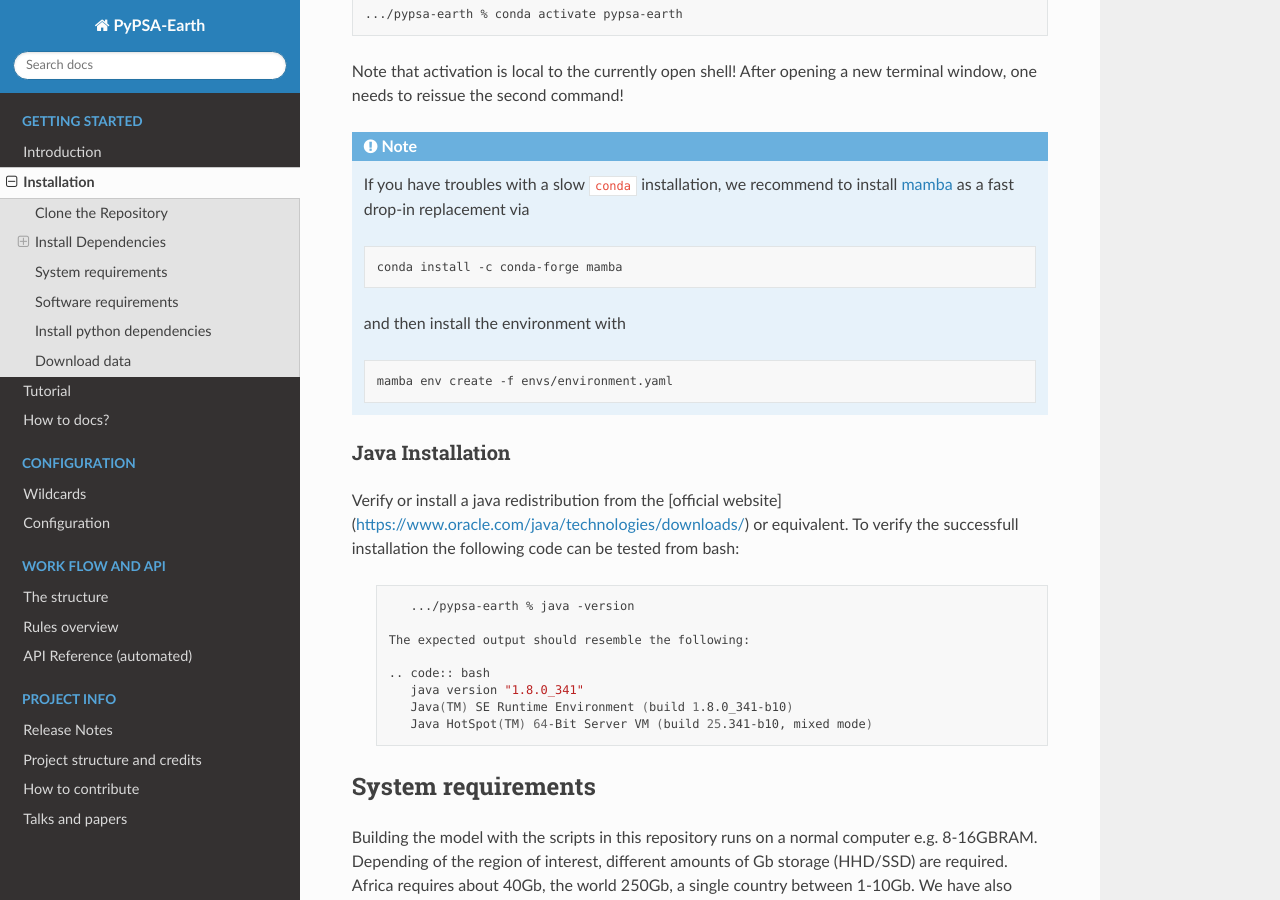
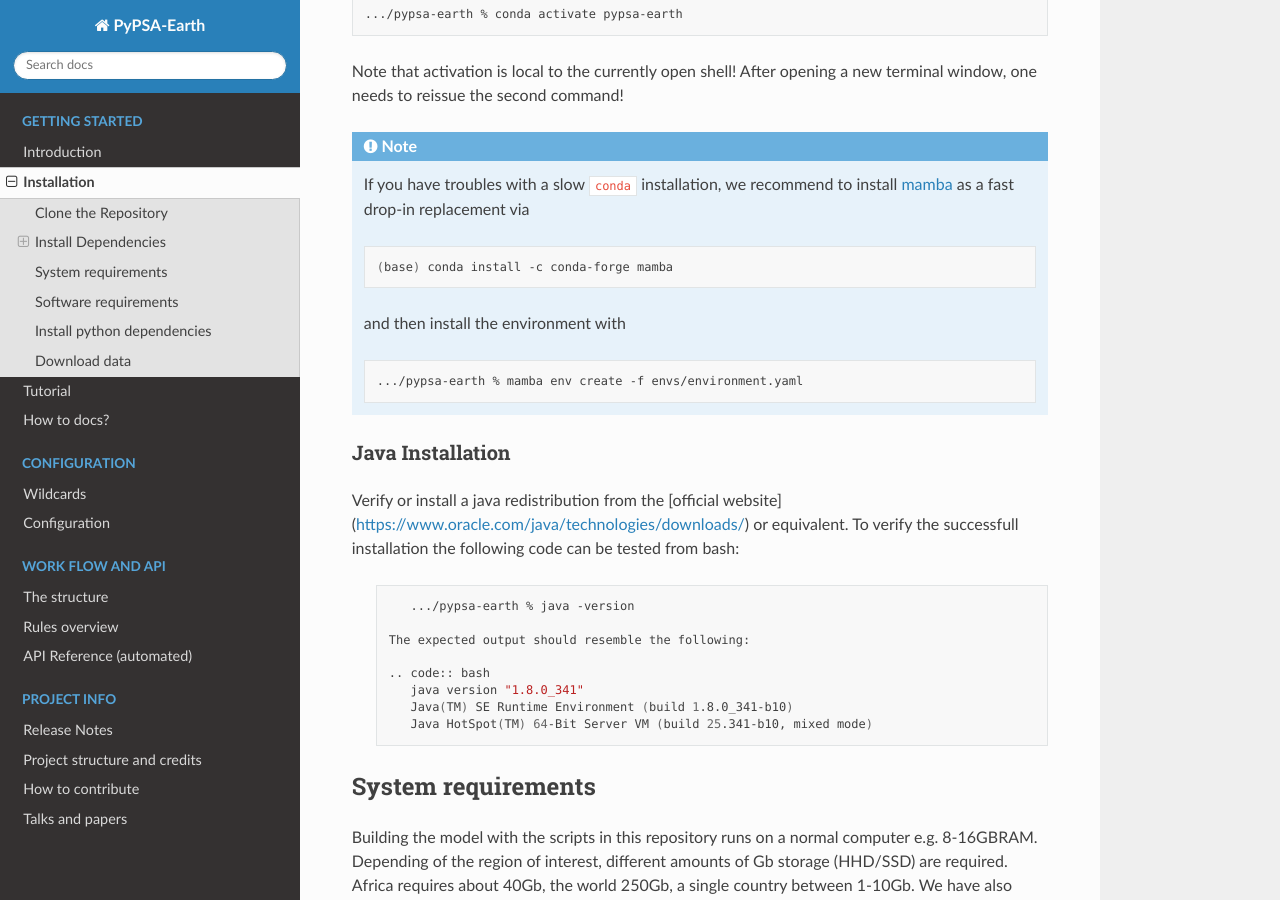
Before and after one commit to pypsa-meets-earth/pypsa-earth, a Sphinx documentation site: the page built from doc/installation.rst, in a window 1280 px wide and 900 px high, scrolled down 879 px. Built offline with Sphinx 7.4.7 and the Read the Docs theme 2.0.0, drawn with Linux system fonts in a browser that asks for light colours; pages that are not in the unit, such as notebooks, are missing from menus; the version number could not be read and is left out.

Commit message:
Fix mamba installation instructiona

```diff
--- a/doc/installation.rst
+++ b/doc/installation.rst
@@ -58,13 +58,13 @@
 
     .. code:: bash
 
-        conda install -c conda-forge mamba
+      (base) conda install -c conda-forge mamba
 
     and then install the environment with
 
     .. code:: bash
 
-        mamba env create -f envs/environment.yaml
+      .../pypsa-earth % mamba env create -f envs/environment.yaml
 
 Java Installation
 --------------------------------
```
